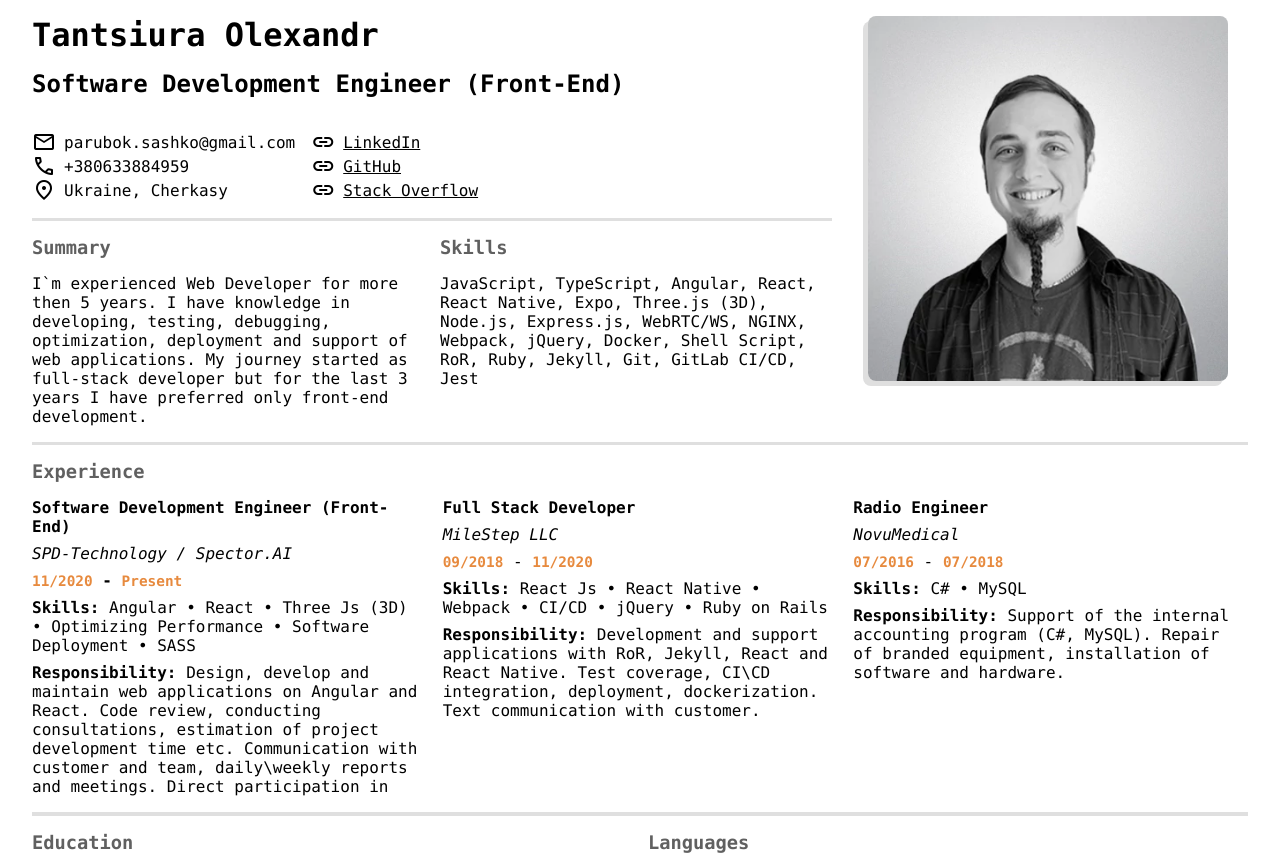
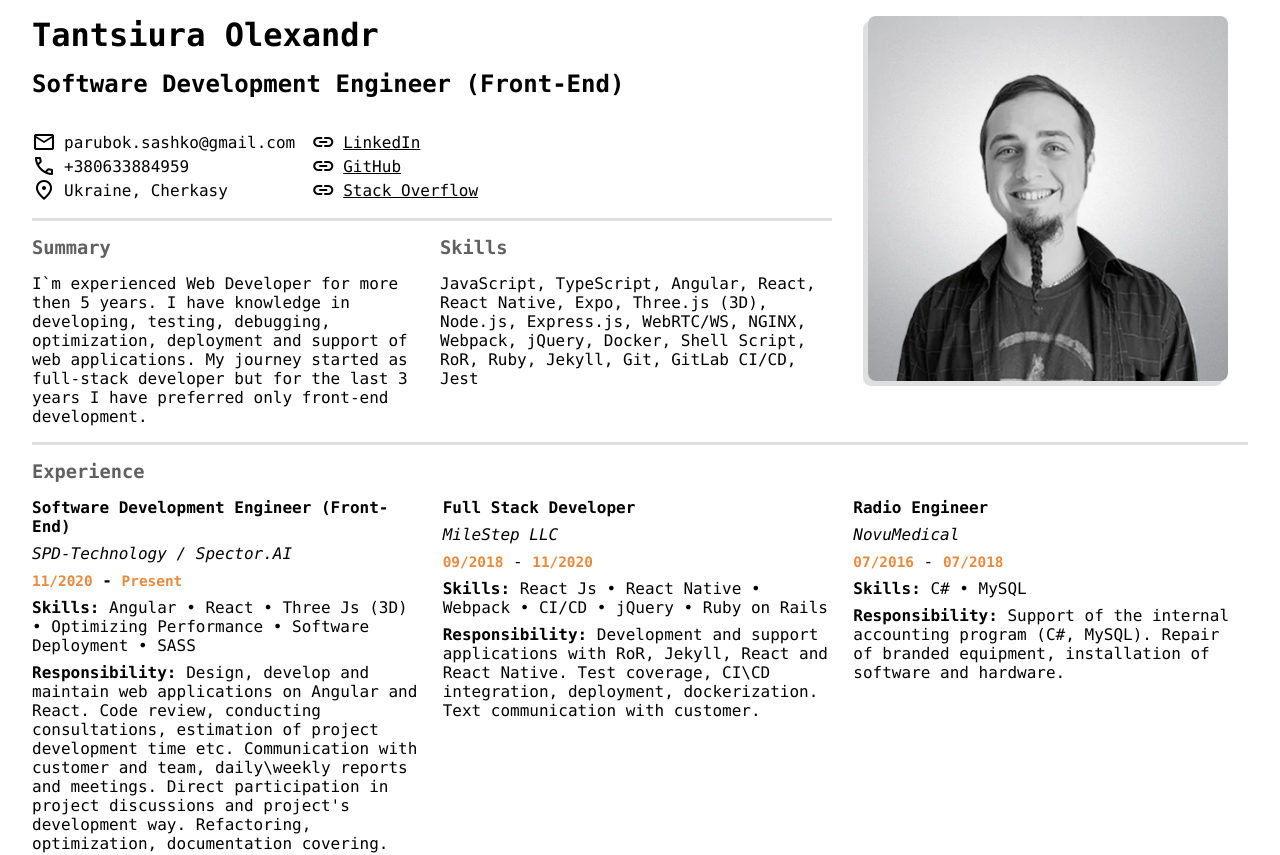
Before and after one commit to Sany18/cv, a Next.js app: page /cv/ in a window 1280 px wide. Shown: the top 855 px of the page. Built offline with nearby package versions, Linux system fonts and the light colour scheme.

Commit message:
Fill project description gap
Signed-off-by: Alexandr Tantsiura <o.tantsiura@spd-ukraine.com>

```diff
--- a/src/app/page.tsx
+++ b/src/app/page.tsx
@@ -140,10 +140,10 @@ export default function Home() {
           <p>
             <b>Responsibility:</b> Design, develop and maintain web applications on Angular and React. Code review, conducting
             consultations, estimation of project development time etc. Communication with customer and team, daily\weekly
-            reports and meetings. Direct participation in
+            reports and meetings. Direct participation in project discussions and project&apos;s development way. Refactoring,
+            optimization, documentation covering.
           </p>
         </div>
-
 
         <div className='d-flex flex-column gap-1'>
           <h4>Full Stack Developer</h4>
```
